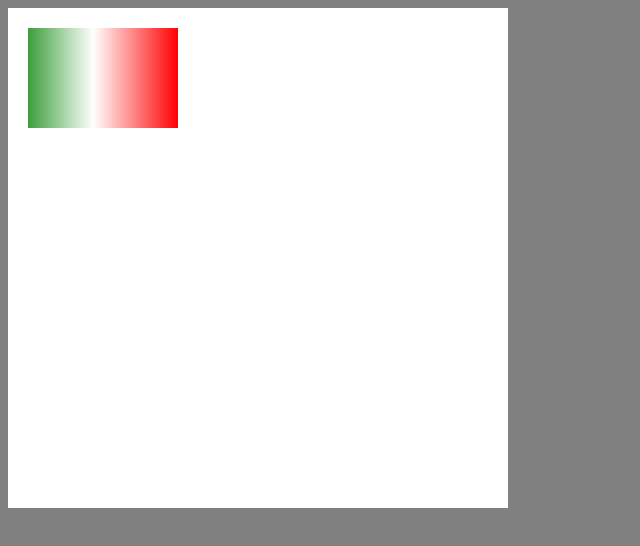
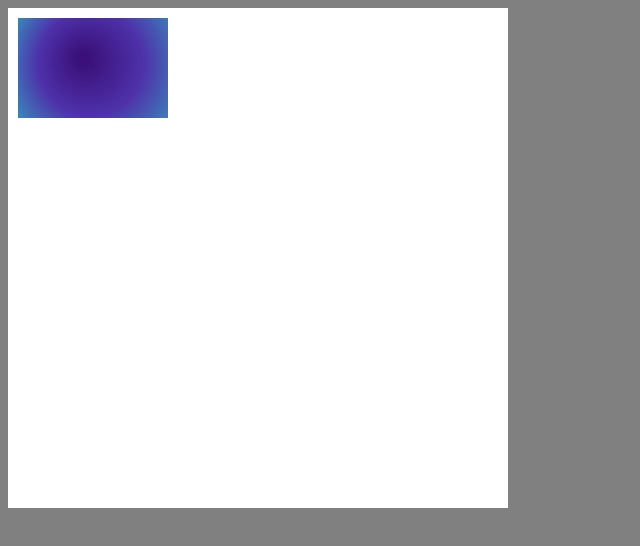
Before and after one commit to ahernandezuabcs/UNIDAD-1, a plain HTML site: page index.html in a window 1280 px wide. Shown: the whole page, without its empty margins (0-640 px from the left). Drawn offline with Linux system fonts and the light colour scheme.

Commit message:
Add files via upload

```diff
--- a/index.html
+++ b/index.html
@@ -23,14 +23,15 @@
         const ctx = myCanvas.getContext("2d");
 
 
-        const gradient = ctx.createLinearGradient(0, 0, 170, 0);
-        gradient.addColorStop(0, "green");
-        gradient.addColorStop(0.5, "white");
-        gradient.addColorStop(1, "red");
+        const gradient = ctx.createRadialGradient(75, 50, 5, 90, 60, 100);
+        gradient.addColorStop(0, "#3A1078");
+        gradient.addColorStop(0.5, "#4E31AA");
+        gradient.addColorStop(1, "#3795BD")
 
-        // Fill Rectangle
+        // Draw filled Rectangle
         ctx.fillStyle = gradient;
-        ctx.fillRect(20, 20, 150, 100);
+        ctx.fillRect(10, 10, 150, 100);
+
 
         // ctx.font = "80px Arial";
         // ctx.lineWidth= 3;
```
